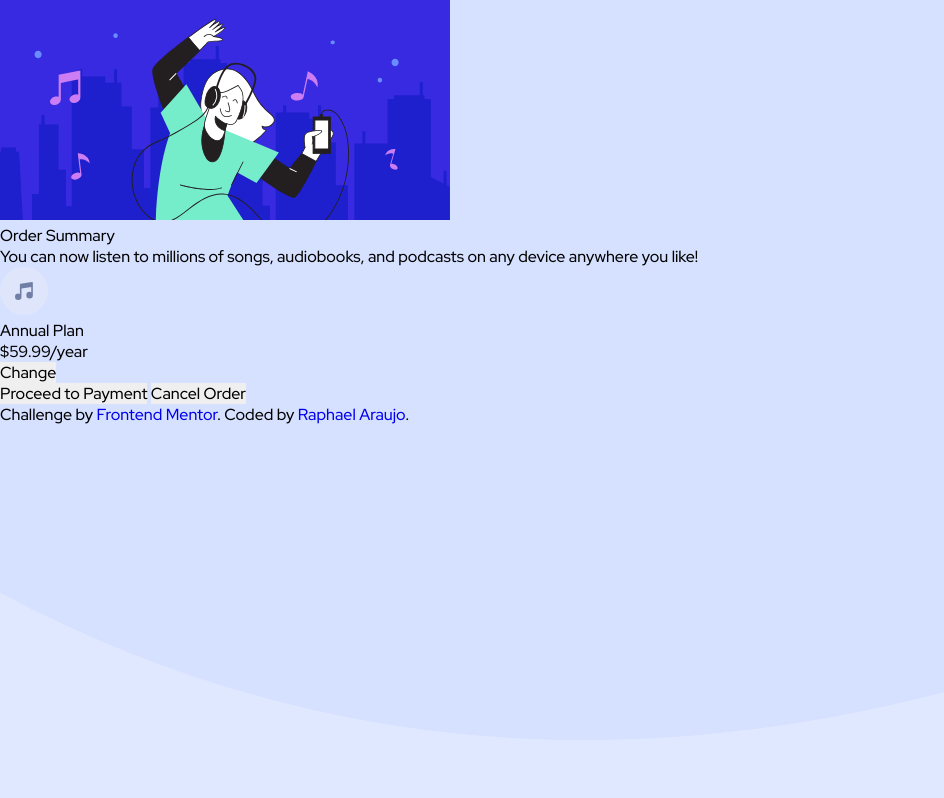
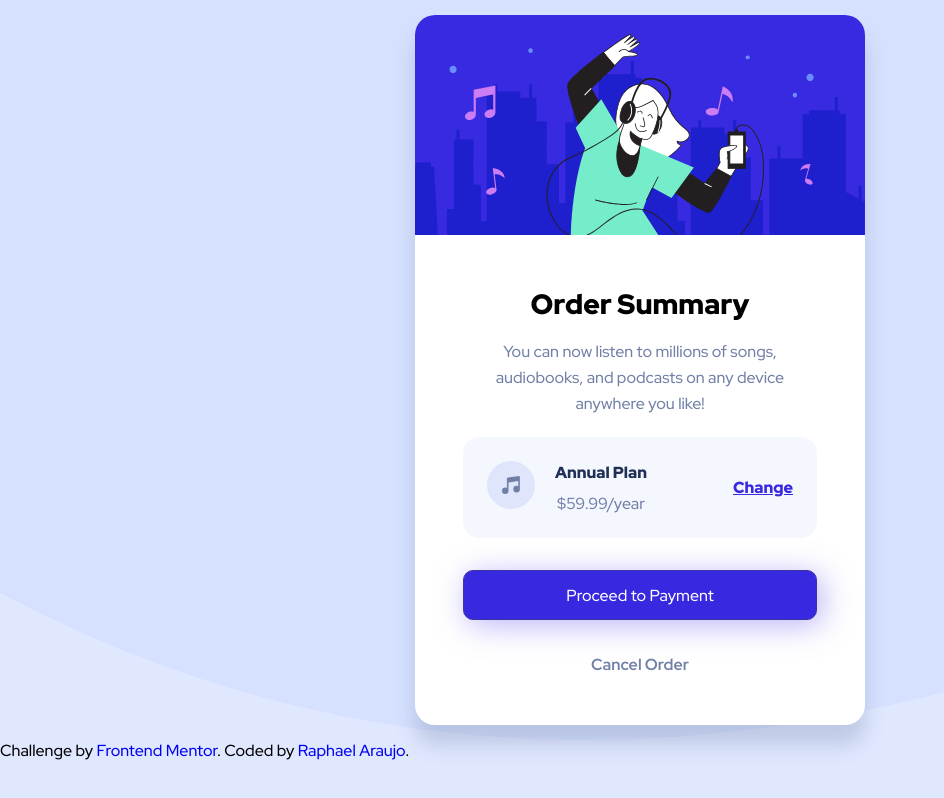
Before and after one commit to rwsaraujo/order-summary-component, a website: page index.html in a window 1280 px wide. Shown: the whole page, without its empty margins (0-944 px from the left). Drawn offline with Linux system fonts and the light colour scheme.

Commit message:
create card

```diff
--- a/index.html
+++ b/index.html
@@ -19,8 +19,7 @@
 </head>
 
 <body>
-  <main>
-
+  <main class="center">
     <!-- Card -->
     <div class="card">
       <div class="card-illustration">
@@ -32,22 +31,23 @@
 
       <p>You can now listen to millions of songs, audiobooks, and podcasts on any device anywhere you like!</p>
 
-      <div class="plans">
-        <div class="current-plan">
+      <div class="plans center">
+        <div class="current-plan center">
           <div class="icon-music">
             <img src="./src/images/icon-music.svg">
           </div>
-          <div class="plan-namevalue">
+
+          <div class="plan-namevalue center">
             <h2>Annual Plan</h2>
             <span>$59.99/year</span>
           </div>
         </div>
 
-        <button class="change-plan">Change</button>
+        <a href="./" class="change-plan">Change</a>
       </div>
 
-      <div class="cta">
-        <button class="btn-proceed-to-payment">Proceed to Payment</button>
+      <div class="cta center">
+        <button class="btn-proceed-to-payment btn">Proceed to Payment</button>
         <button class="btn-cancel-order">Cancel Order</button>
       </div>
     </div>
--- /dev/null
+++ b/src/style/_card.scss
@@ -0,0 +1,99 @@
+@use "colors";
+
+main {
+  width: 100%;
+  height: 100%;
+
+  .card {
+    max-width: 28.125rem;
+    border-radius: 1.25rem;
+    background: white;
+    text-align: center;
+    box-shadow: 0px 20px 20px rgba(115, 128, 166, 0.3);
+
+    &-illustration {
+      width: 100%;
+      margin-bottom: 2.875rem;
+
+      img {
+        width: 100%;
+        border-radius: 1.25rem 1.25rem 0 0;
+      }
+    }
+
+    h1 {
+      font-size: 1.75rem;
+      font-weight: 900;
+      line-height: 2.3125rem;
+      margin-bottom: 1rem;
+    }
+
+    p {
+      max-width: 18.5625rem;
+      line-height: 1.625rem;
+      margin-left: auto;
+      margin-right: auto;
+      color: colors.$desaturated-blue;
+      margin-bottom: 1.25rem;
+    }
+
+    .plans {
+      background: colors.$very-pale-blue;
+      margin-left: auto;
+      margin-right: auto;
+      width: 100%;
+      max-width: 22.125rem;
+      justify-content: space-between;
+      padding: 1.5rem;
+      border-radius: 1rem;
+      margin-bottom: 2rem;
+
+      .current-plan {
+        gap: 1.25rem;
+
+        .plan-namevalue {
+          flex-direction: column;
+          gap: 0.625rem;
+
+          h2 {
+            font-weight: 900;
+            color: colors.$dark-blue;
+          }
+
+          span {
+            color: colors.$desaturated-blue;
+          }
+        }
+      }
+
+      a {
+        color: colors.$bright-blue;
+        text-decoration: underline;
+        font-weight: 900;
+
+        &:hover {
+          color: colors.$desaturated-blue;
+          color: #766cf1;
+          text-decoration: none;
+        }
+      }
+    }
+
+    .cta {
+      flex-direction: column;
+      gap: 2.125rem;
+      margin-bottom: 3.125rem;
+
+      .btn-cancel-order {
+        background: none;
+        color: colors.$desaturated-blue;
+        cursor: pointer;
+        font-weight: 700;
+
+        &:hover {
+          color: colors.$dark-blue;
+        }
+      }
+    }
+  }
+}
--- a/src/style/_global.scss
+++ b/src/style/_global.scss
@@ -13,3 +13,20 @@ body {
   justify-content: center;
   align-items: center;
 }
+
+.btn {
+  width: 100%;
+  max-width: 22.125rem;
+  height: 3.125rem;
+  border-radius: 0.625rem;
+  background: colors.$bright-blue;
+  color: white;
+  border: 1px solid #3c34a4;
+  box-shadow: 5px 5px 30px rgba(117, 106, 241, 0.5);
+
+  &:hover {
+    background: #766cf1;
+    border: none;
+    cursor: pointer;
+  }
+}
--- a/src/style/_reset.scss
+++ b/src/style/_reset.scss
@@ -5,6 +5,6 @@
   text-decoration: none;
   font-family: "Red Hat Display", sans-serif;
   font-size: 1rem;
-  font-weight: normal;
+  font-weight: 500;
   border: none;
 }
--- a/src/style/style.scss
+++ b/src/style/style.scss
@@ -1,2 +1,3 @@
 @forward "reset";
 @forward "global";
+@forward "card";
```
Also changed, not shown: build/style/style.css, 1 other file.
